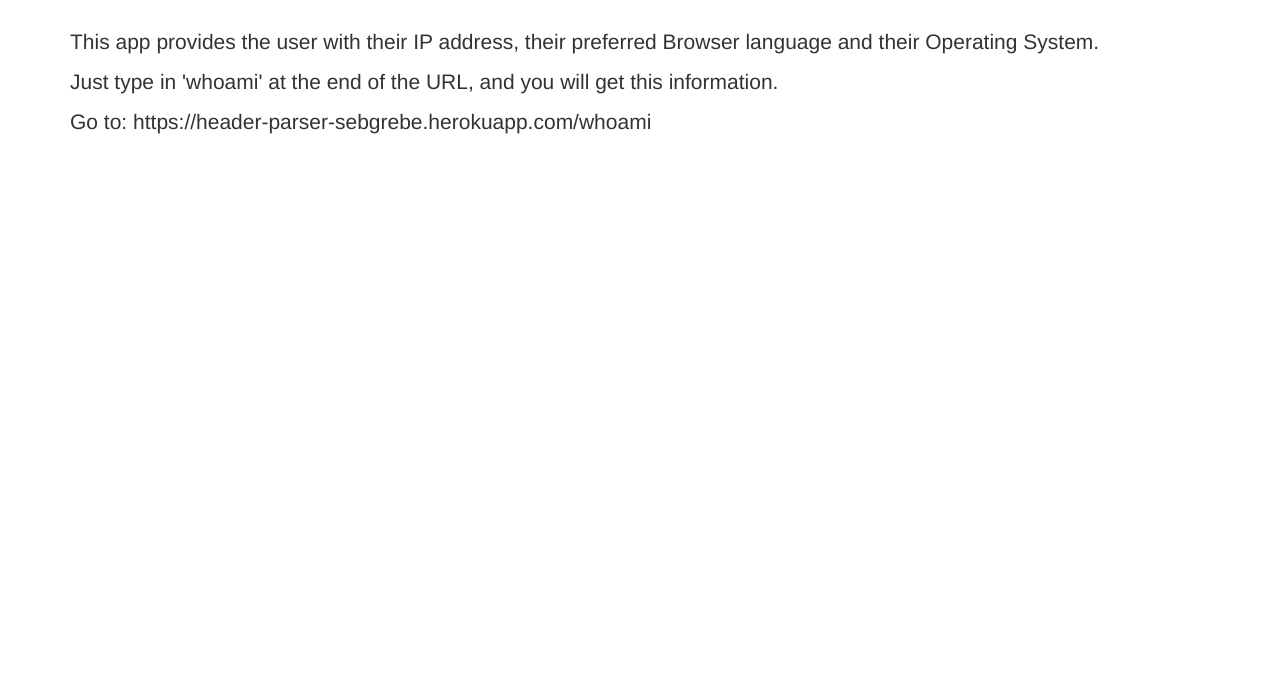
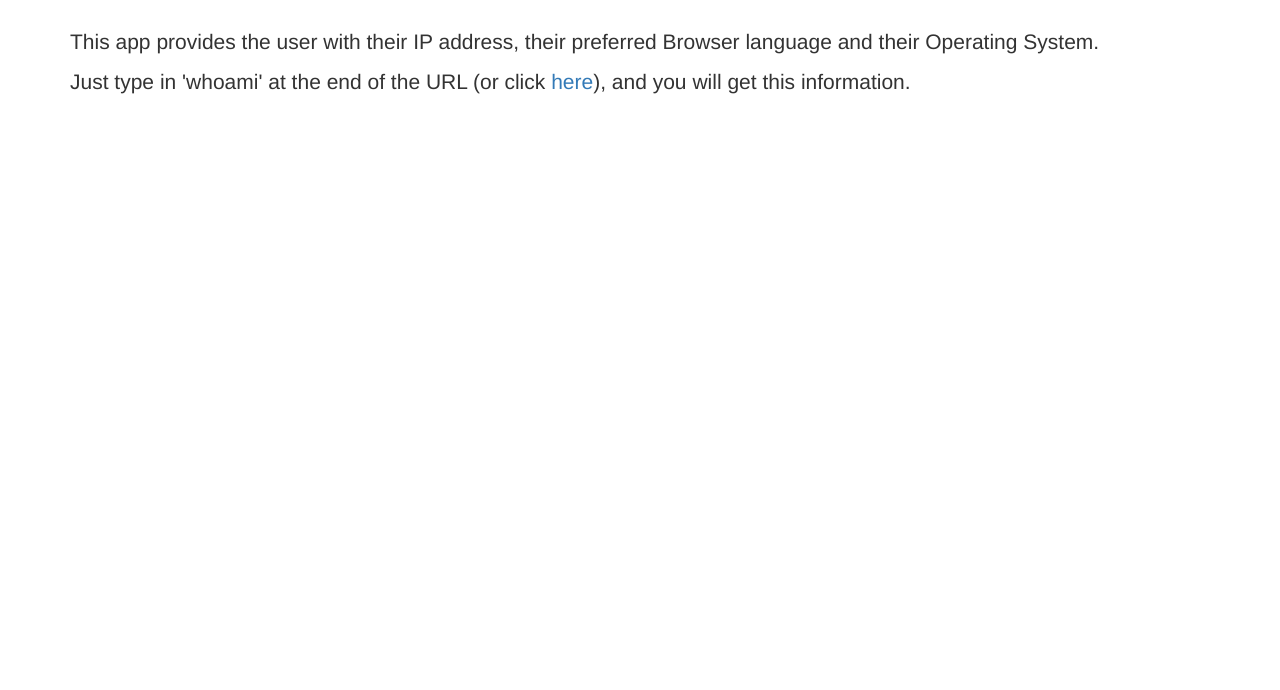
Before and after one commit to sebgrebe/header-parser, a website: page app/index.html in a window 1280 px wide. Shown: the part 63-753 px from the top of the page. Drawn offline with nearby package versions, Linux system fonts and the light colour scheme.

Commit message:
update instructions

```diff
--- a/app/index.html
+++ b/app/index.html
@@ -27,8 +27,7 @@
 	<div class="title"><h1>Request Header Parser Microservice</h1></div>
 	<div class="instructions">
 		<p>This app provides the user with their IP address, their preferred Browser language and their Operating System.</p>
-		<p>Just type in 'whoami' at the end of the URL, and you will get this information.</p>
-		<p>Go to: https://header-parser-sebgrebe.herokuapp.com/whoami</p>
+		<p>Just type in 'whoami' at the end of the URL (or click <a href="https://header-parser-sebgrebe.herokuapp.com/whoami">here</a>), and you will get this information.</p>
 	</div>
 	<div id="output"></div>
 <footer>
--- a/app/whoami.js
+++ b/app/whoami.js
@@ -24,11 +24,9 @@ $(document).ready(function() {
 				alert(errorType)
 			},
 		success: (data) => {
-			data = {"lang":"de-DE,de;q=0.8,en-US;q=0.6,en;q=0.4","ip":"109.147.71.88","software":"Mozilla/5.0 (Macintosh; Intel Mac OS X 10_11_5) AppleWebKit/537.36 (KHTML, like Gecko) Chrome/61.0.3163.100 Safari/537.36"}
 			var lang_prop = data['lang']
 			var lang = lang_prop.substr(0,lang_prop.indexOf(','))
 			var software = collectSoftware(String(data['software']))
-			console.log(software)
 			var ip = data['ip']
 			var obj = {
 				'ipaddress': ip,
--- a/index.js
+++ b/index.js
@@ -2,6 +2,8 @@ var express = require('express')
 var app = express()
 
 const port = process.env.PORT || 4000;
+
+console.log('App running on Port 4000')
 
 app.use(express.static('app'))
 app.get('/', function(req,res) {
```
